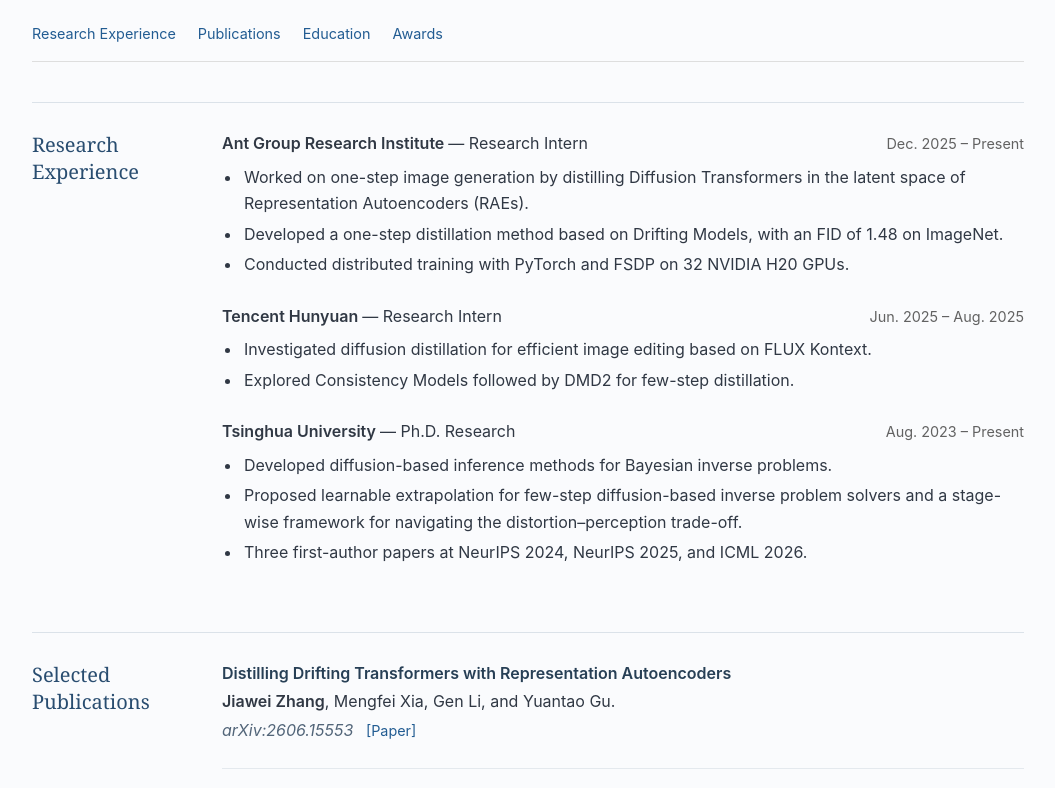
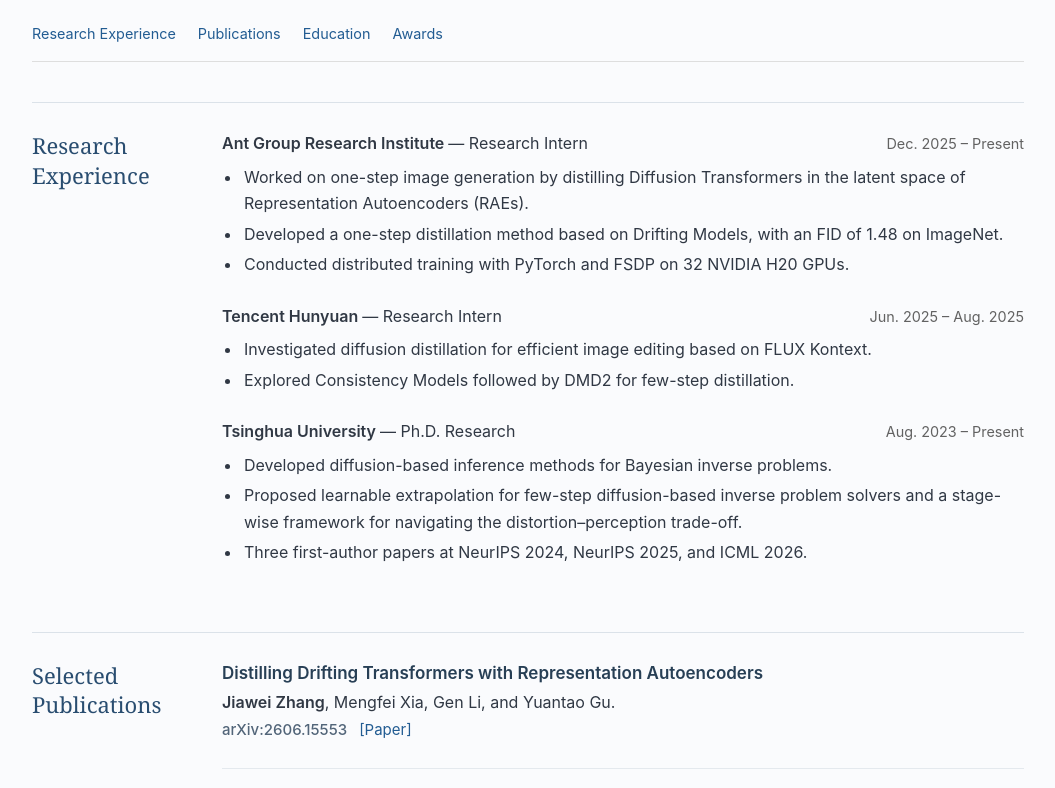
Before and after one commit to weigerzan/weigerzan.github.io, a plain HTML site: page index.html in a window 1280 px wide. Shown: the part 621-1409 px from the top of the page, without its empty margins (112-1167 px from the left). Drawn offline with Linux system fonts and the light colour scheme.

Commit message:
Refine homepage typography and publication hierarchy

```diff
--- a/styles.css
+++ b/styles.css
@@ -20,7 +20,7 @@ a:focus-visible { outline: 2px solid #225c92; outline-offset: 4px; }
 .skip-link { position: absolute; left: 16px; top: -80px; padding: 10px; background: white; }
 .skip-link:focus { top: 10px; }
 h1 { margin: 0 0 8px; font-family: Georgia, "Times New Roman", serif; font-size: 2.7rem; line-height: 1.25; font-weight: 400; letter-spacing: -.025em; color: #233c54; }
-h1 span { display: inline-block; margin-left: .4em; font-size: 1.3rem; font-weight: 400; color: #686868; letter-spacing: 0; }
+h1 span { display: inline-block; margin-left: .4em; font-family: "PingFang SC", "Microsoft YaHei", sans-serif; font-size: 1.5rem; font-weight: 400; color: #52606d; letter-spacing: 0; }
 .affiliation { color: #626262; margin-bottom: 23px; }
 p { margin: 8px 0; }
 .contact { margin-top: 20px; overflow-wrap: anywhere; }
@@ -33,7 +33,7 @@ p { margin: 8px 0; }
 nav { display: flex; flex-wrap: wrap; gap: 7px 22px; border-bottom: 1px solid #dedede; margin-top: 25px; padding-bottom: 16px; font-size: .9rem; }
 section { display: grid; grid-template-columns: 150px minmax(0, 1fr); column-gap: 40px; margin-top: 40px; padding-top: 28px; border-top: 1px solid #dbe2e9; scroll-margin-top: 20px; }
 section > :not(h2) { grid-column: 2; }
-h2 { grid-column: 1; grid-row: 1 / span 20; font-family: Georgia, "Times New Roman", serif; font-size: 1.25rem; font-weight: 400; line-height: 1.35; color: #294d70; margin: 0; }
+h2 { grid-column: 1; grid-row: 1 / span 20; font-family: Georgia, "Times New Roman", serif; font-size: 1.375rem; font-weight: 400; line-height: 1.35; color: #294d70; margin: 0; }
 h3 { font-size: 1rem; line-height: 1.5; font-weight: 600; margin: 0; }
 .entry { margin-bottom: 22px; }
 .entry-heading { display: flex; justify-content: space-between; align-items: baseline; flex-wrap: wrap; gap: 2px 18px; }
@@ -45,11 +45,11 @@ li { padding-left: 2px; margin-bottom: 4px; }
 .publications { list-style: none; padding: 0; margin: 0; }
 .publications li { padding: 0 0 22px; margin: 0 0 22px; border-bottom: 1px solid #e4e9ee; }
 .publications li:last-child { margin-bottom: 0; padding-bottom: 0; border-bottom: 0; }
-.publications h3 { color: #273f55; }
+.publications h3 { font-size: 1.0625rem; color: #273f55; }
 .publications p { margin: 3px 0; }
 .publications strong { font-weight: 600; }
-.venue { font-style: italic; color: #526579; }
-.venue a { display: inline-block; font-style: normal; margin-left: 8px; font-size: .9rem; }
+.venue { font-size: .9375rem; font-style: normal; font-weight: 500; color: #526579; }
+.venue a { display: inline-block; font-style: normal; font-weight: 400; margin-left: 8px; font-size: .9375rem; }
 .awards { list-style: none; padding: 0; }
 .awards li { display: flex; justify-content: space-between; align-items: baseline; gap: 4px 24px; padding: 0; margin-bottom: 10px; }
 footer { font-size: .875rem; color: #727272; border-top: 1px solid #dedede; padding-top: 18px; margin-top: 45px; margin-left: 190px; }
@@ -64,7 +64,8 @@ footer { font-size: .875rem; color: #727272; border-top: 1px solid #dedede; padd
 @media (max-width: 600px) {
   .page { padding: 30px 21px 24px; }
   h1 { font-size: 2.1rem; }
-  h1 span { font-size: 1.15rem; }
+  h1 span { font-size: 1.25rem; }
+  .publications h3 { font-size: 1rem; }
   .profile { grid-template-columns: minmax(0, 1fr); gap: 24px; }
   .portrait { grid-row: 1; width: 120px; }
   nav { gap: 8px 17px; }
```
